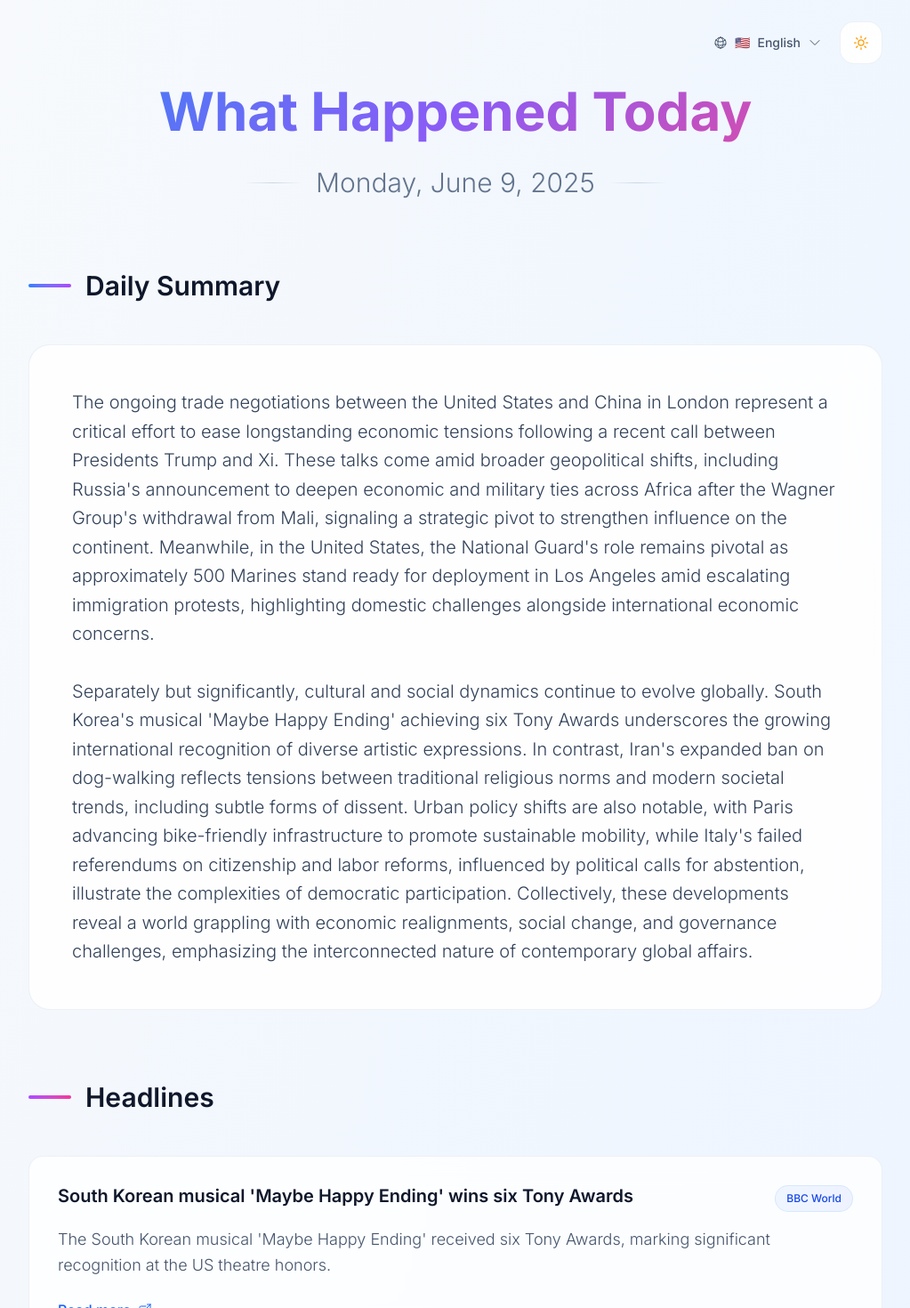
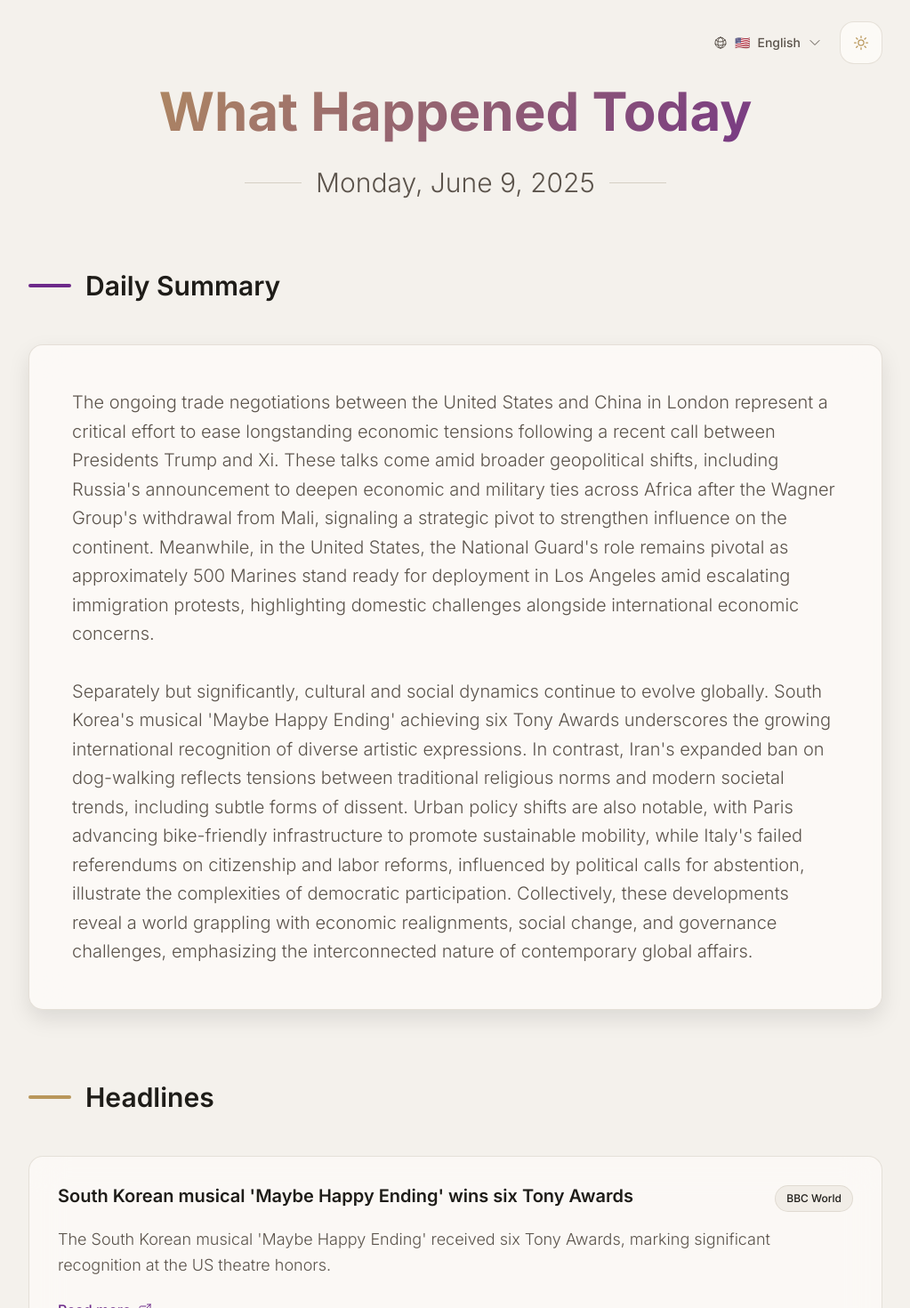
Before and after one commit to larosafrancesco289/what-happened-today, a Next.js app: page / in a window 1280 px wide. Shown: the top 1470 px of the page at 89% size, without its empty margins (128-1151 px from the left). Built offline with nearby package versions, Linux system fonts and the light colour scheme.

Commit message:
changed design

```diff
--- a/src/app/globals.css
+++ b/src/app/globals.css
@@ -1,6 +1,42 @@
 @import 'tailwindcss';
 
-@variant dark (&:where([data-theme="dark"], [data-theme="dark"] *));
+/* Tailwind v4 dark mode: map the `dark:` variant to both `.dark` and `[data-theme="dark"]` roots */
+@variant dark (&:where(.dark, .dark *), &:where([data-theme="dark"], [data-theme="dark"] *));
+
+/* Tailwind v4 token configuration via @theme */
+@theme {
+  /* Colors: Imperial Archive (light) / Deep Court (dark) */
+  --color-bg-light: #f4f1ec;
+  --color-bg-dark: #08070a;
+
+  --color-panel-light: #fdfbf8;
+  --color-panel-dark: #121017;
+
+  --color-muted-light: #f1ede7;
+  --color-muted-dark: #17131e;
+
+  --color-text-light: #1E1C18;
+  --color-text-dark: #F1EFEF;
+
+  --color-subtle-light: #5B534B;
+  --color-subtle-dark: #C8C3D1;
+
+  --color-accent-light: #B9975B;
+  --color-accent-dark: #D4AF37;
+
+  --color-accent2-light: #6D2A8A;
+  --color-accent2-dark: #5B2C6F;
+
+  --color-border-light: #d5cfc4;
+  --color-border-dark: #2E2533;
+
+  /* Radii */
+  --radius-xl: 16px;
+
+  /* Shadows */
+  --shadow-card: 0 10px 25px rgba(0,0,0,.1);
+  --shadow-cardDark: 0 8px 24px rgba(0,0,0,.45);
+}
 
 @layer base {
   html {
@@ -9,6 +45,15 @@
 
   body {
     font-feature-settings: "rlig" 1, "calt" 1;
+    font-family: var(--font-inter), ui-sans-serif, system-ui, -apple-system, Segoe UI, Roboto, Helvetica, Arial, "Apple Color Emoji", "Segoe UI Emoji";
+    /* Fallback base colors in case utilities are not applied yet */
+    background-color: var(--color-bg-light);
+    color: var(--color-text-light);
+  }
+  /* Dark theme base fallback */
+  :where(.dark, [data-theme="dark"]) body {
+    background-color: var(--color-bg-dark);
+    color: var(--color-text-dark);
   }
 
   /* Smooth theme transitions */
@@ -39,17 +84,17 @@
   }
 
   ::-webkit-scrollbar-track {
-    @apply bg-gray-100 dark:bg-slate-800;
+    @apply bg-muted-light dark:bg-muted-dark;
     transition: background-color 400ms cubic-bezier(0.4, 0, 0.2, 1);
   }
 
   ::-webkit-scrollbar-thumb {
-    @apply bg-gray-300 dark:bg-slate-600 rounded-full;
+    @apply bg-border-light dark:bg-border-dark rounded-full;
     transition: background-color 400ms cubic-bezier(0.4, 0, 0.2, 1);
   }
 
   ::-webkit-scrollbar-thumb:hover {
-    @apply bg-gray-400 dark:bg-slate-500;
+    @apply bg-subtle-light dark:bg-subtle-dark;
   }
 
   /* Modern glass morphism effects */
@@ -67,9 +112,27 @@
 /* Custom utilities */
 @layer utilities {
   .text-gradient {
-    background: linear-gradient(135deg, #3b82f6, #8b5cf6, #ec4899);
+    /* Accent gradient tuned for Neo‑Byzantine tokens */
+    background: linear-gradient(135deg, var(--color-accent-light), var(--color-accent2-light));
     background-clip: text;
     -webkit-background-clip: text;
     -webkit-text-fill-color: transparent;
   }
+
+  .font-mono-ui {
+    font-family: var(--font-jetbrains), ui-monospace, SFMono-Regular, Menlo, Monaco, Consolas, "Liberation Mono", "Courier New", monospace;
+  }
+
+  /* Accessible focus ring using accent tokens */
+  .focus-outline {
+    outline: 2px solid transparent;
+    outline-offset: 2px;
+  }
+  .focus-outline:focus-visible {
+    outline-color: var(--color-accent2-light);
+  }
+  :where(.dark) .focus-outline:focus-visible,
+  :where([data-theme="dark"]) .focus-outline:focus-visible {
+    outline-color: var(--color-accent2-dark);
+  }
 }
--- a/src/app/layout.tsx
+++ b/src/app/layout.tsx
@@ -1,11 +1,12 @@
 import type { Metadata } from "next";
-import { Inter } from "next/font/google";
+import { Inter, JetBrains_Mono as JetBrainsMono } from "next/font/google";
 import "./globals.css";
 import { ThemeProvider } from "@/components/ThemeProvider";
 import { LanguageProvider } from "@/contexts/LanguageContext";
 import { Analytics } from '@vercel/analytics/react';
 
-const inter = Inter({ subsets: ["latin"] });
+const inter = Inter({ subsets: ["latin"], variable: "--font-inter" });
+const jetbrains = JetBrainsMono({ subsets: ["latin"], variable: "--font-jetbrains" });
 
 export const metadata: Metadata = {
   title: "What Happened Today",
@@ -29,6 +30,10 @@ export const metadata: Metadata = {
 export const viewport = {
   width: "device-width",
   initialScale: 1,
+  themeColor: [
+    { media: "(prefers-color-scheme: light)", color: "#f4f1ec" },
+    { media: "(prefers-color-scheme: dark)", color: "#08070a" },
+  ],
 };
 
 export default function RootLayout({
@@ -38,7 +43,7 @@ export default function RootLayout({
 }>) {
   return (
     <html lang="en" className="scroll-smooth">
-      <body className={`${inter.className} antialiased`}>
+      <body className={`${inter.variable} ${jetbrains.variable} antialiased bg-bg-light text-text-light dark:bg-bg-dark dark:text-text-dark`}>
         <ThemeProvider>
           <LanguageProvider>
             {children}
--- a/src/app/page.tsx
+++ b/src/app/page.tsx
@@ -40,11 +40,11 @@ export default function HomePage() {
 
   if (loading) {
     return (
-      <div className="min-h-screen bg-gradient-to-br from-slate-50 via-blue-50 to-indigo-50 dark:from-slate-900 dark:via-slate-800 dark:to-slate-900">
+      <div className="min-h-screen bg-bg-light dark:bg-bg-dark">
         <AppHeader />
         <div className="max-w-4xl mx-auto px-4 py-16 text-center">
           <LoadingSpinner />
-          <p className="mt-4 text-slate-600 dark:text-slate-300">{t.common.loading}</p>
+          <p className="mt-4 text-subtle-light dark:text-subtle-dark">{t.common.loading}</p>
         </div>
       </div>
     );
@@ -52,18 +52,18 @@ export default function HomePage() {
 
   if (error) {
     return (
-      <div className="min-h-screen bg-gradient-to-br from-slate-50 via-blue-50 to-indigo-50 dark:from-slate-900 dark:via-slate-800 dark:to-slate-900">
+      <div className="min-h-screen bg-bg-light dark:bg-bg-dark">
         <AppHeader />
         <div className="max-w-4xl mx-auto px-4 py-16 text-center">
           <h1 className="text-4xl font-bold text-gradient mb-6">
             {t.summary.title}
           </h1>
-          <p className="text-xl text-red-600 dark:text-red-400 mb-8">
+          <p className="text-xl text-accent2-light dark:text-accent2-dark mb-8">
             {error}
           </p>
           <button
             onClick={() => window.location.reload()}
-            className="px-6 py-3 bg-blue-600 text-white rounded-lg hover:bg-blue-700 transition-colors"
+            className="px-6 py-3 bg-accent-light text-text-light rounded-xl hover:opacity-90 transition-colors border border-border-light"
           >
             {t.common.retry}
           </button>
@@ -74,16 +74,16 @@ export default function HomePage() {
 
   if (!data) {
     return (
-      <div className="min-h-screen bg-gradient-to-br from-slate-50 via-blue-50 to-indigo-50 dark:from-slate-900 dark:via-slate-800 dark:to-slate-900">
+      <div className="min-h-screen bg-bg-light dark:bg-bg-dark">
         <AppHeader />
         <div className="max-w-4xl mx-auto px-4 py-16 text-center">
           <h1 className="text-4xl font-bold text-gradient mb-6">
             {t.summary.noSummaryTitle}
           </h1>
-          <p className="text-xl text-slate-600 dark:text-slate-300 mb-8">
+          <p className="text-xl text-subtle-light dark:text-subtle-dark mb-8">
             {t.summary.noSummaryMessage}
           </p>
-          <p className="text-slate-500 dark:text-slate-400">
+          <p className="text-subtle-light dark:text-subtle-dark">
             {t.summary.noSummaryDescription}
           </p>
         </div>
@@ -92,7 +92,7 @@ export default function HomePage() {
   }
 
   return (
-    <div className="min-h-screen bg-gradient-to-br from-slate-50 via-blue-50 to-indigo-50 dark:from-slate-900 dark:via-slate-800 dark:to-slate-900">
+    <div className="min-h-screen bg-bg-light dark:bg-bg-dark">
       <AppHeader />
       <NewsSummary data={data} />
       <DateNavigation currentDate={today} />
--- a/src/components/LanguageSelector.tsx
+++ b/src/components/LanguageSelector.tsx
@@ -13,7 +13,7 @@ export default function LanguageSelector() {
     <div className="relative">
       <button
         onClick={() => setIsOpen(!isOpen)}
-        className="flex items-center gap-2 px-3 py-2 text-sm font-medium text-slate-600 dark:text-slate-300 hover:text-slate-900 dark:hover:text-white transition-colors rounded-lg hover:bg-slate-100 dark:hover:bg-slate-800"
+        className="focus-outline flex items-center gap-2 px-3 py-2 text-sm font-medium text-subtle-light dark:text-subtle-dark hover:text-text-light dark:hover:text-text-dark transition-colors rounded-xl hover:bg-muted-light dark:hover:bg-muted-dark"
         aria-label="Select language"
       >
         <GlobeAltIcon className="h-4 w-4" />
@@ -32,7 +32,7 @@ export default function LanguageSelector() {
           />
 
           {/* Dropdown */}
-          <div className="absolute right-0 mt-2 w-48 bg-white dark:bg-slate-800 rounded-lg shadow-lg border border-slate-200 dark:border-slate-700 z-20">
+          <div className="absolute right-0 mt-2 w-48 bg-panel-light dark:bg-panel-dark rounded-xl shadow-card dark:shadow-cardDark border border-border-light dark:border-border-dark z-20">
             <div className="py-1">
               {SUPPORTED_LANGUAGES.map((language) => (
                 <button
@@ -41,17 +41,17 @@ export default function LanguageSelector() {
                     setLanguage(language.code);
                     setIsOpen(false);
                   }}
-                  className={`w-full text-left px-4 py-2 text-sm hover:bg-slate-100 dark:hover:bg-slate-700 transition-colors ${
+                  className={`focus-outline w-full text-left px-4 py-2 text-sm hover:bg-muted-light dark:hover:bg-muted-dark transition-colors ${
                     currentLanguage.code === language.code
-                      ? 'bg-blue-50 dark:bg-blue-900/20 text-blue-600 dark:text-blue-400'
-                      : 'text-slate-700 dark:text-slate-300'
+                      ? 'bg-accent-light/10 dark:bg-accent-dark/10 text-text-light dark:text-text-dark'
+                      : 'text-subtle-light dark:text-subtle-dark'
                   }`}
                 >
                   <div className="flex items-center gap-3">
                     <span className="text-lg">{language.flag}</span>
                     <div>
-                      <div className="font-medium">{language.nativeName}</div>
-                      <div className="text-xs text-slate-500 dark:text-slate-400">{language.name}</div>
+                      <div className="font-medium text-text-light dark:text-text-dark">{language.nativeName}</div>
+                      <div className="text-xs text-subtle-light dark:text-subtle-dark">{language.name}</div>
                     </div>
                   </div>
                 </button>
--- a/src/components/LoadingSpinner.tsx
+++ b/src/components/LoadingSpinner.tsx
@@ -1,10 +1,10 @@
 export default function LoadingSpinner() {
   return (
     <div className="max-w-5xl mx-auto px-4 sm:px-6 lg:px-8 py-16 text-center">
-      <div className="inline-flex items-center justify-center w-12 h-12 rounded-2xl bg-white/90 dark:bg-slate-800/90 glass border border-slate-200/60 dark:border-slate-700/60 mb-6">
-        <div className="animate-spin rounded-full h-6 w-6 border-2 border-slate-200 dark:border-slate-700 border-t-blue-600 dark:border-t-blue-400"></div>
+      <div className="inline-flex items-center justify-center w-12 h-12 rounded-xl bg-panel-light/90 dark:bg-panel-dark/90 glass border border-border-light/60 dark:border-border-dark/60 mb-6">
+        <div className="animate-spin rounded-full h-6 w-6 border-2 border-border-light dark:border-border-dark border-t-accent-light dark:border-t-accent-dark"></div>
       </div>
-      <p className="text-lg text-slate-600 dark:text-slate-300 font-light">Loading today&apos;s summary...</p>
+      <p className="text-lg text-subtle-light dark:text-subtle-dark font-light">Loading today&apos;s summary...</p>
     </div>
   );
 }
--- a/src/components/NewsSummary.tsx
+++ b/src/components/NewsSummary.tsx
@@ -16,21 +16,21 @@ function HeadlineCard({ headline }: { headline: NewsHeadline }) {
 
   return (
     <article className="group relative">
-      <div className="absolute inset-0 bg-gradient-to-r from-blue-500/10 via-purple-500/10 to-pink-500/10 rounded-2xl opacity-0 group-hover:opacity-100 transition-opacity duration-500" />
-      <div className="relative bg-white/80 dark:bg-slate-800/80 glass border border-slate-200/60 dark:border-slate-700/60 rounded-2xl p-6 lg:p-8 hover:shadow-xl hover:shadow-slate-200/20 dark:hover:shadow-slate-900/40 hover:border-slate-300/80 dark:hover:border-slate-600/80 transition-all duration-500 ease-out hover:-translate-y-1">
+      <div className="absolute inset-0 bg-accent2-light/10 dark:bg-accent2-dark/10 rounded-xl opacity-0 group-hover:opacity-100 transition-opacity duration-500" />
+      <div className="relative bg-panel-light/80 dark:bg-panel-dark/80 glass border border-border-light/60 dark:border-border-dark/60 rounded-xl p-6 lg:p-8 hover:shadow-card dark:hover:shadow-cardDark hover:border-border-light dark:hover:border-border-dark transition-all duration-500 ease-out hover:-translate-y-1">
         <div className="flex flex-col gap-4">
           <div className="flex flex-col sm:flex-row sm:items-start sm:justify-between gap-3">
-            <h3 className="text-lg lg:text-xl font-semibold text-slate-900 dark:text-slate-100 leading-tight group-hover:text-slate-700 dark:group-hover:text-slate-200 transition-colors flex-1">
+            <h3 className="text-lg lg:text-xl font-semibold text-text-light dark:text-text-dark leading-tight transition-colors flex-1">
               {headline.title}
             </h3>
             <div className="flex-shrink-0">
-              <span className="inline-flex items-center px-3 py-1.5 rounded-full text-xs font-medium bg-gradient-to-r from-blue-50 to-indigo-50 text-blue-700 border border-blue-200/50 dark:from-blue-900/30 dark:to-indigo-900/30 dark:text-blue-300 dark:border-blue-800/50">
+              <span className="inline-flex items-center px-3 py-1.5 rounded-full text-xs font-medium bg-muted-light dark:bg-muted-dark text-text-light dark:text-text-dark border border-border-light/60 dark:border-border-dark/60">
                 {headline.source}
               </span>
             </div>
           </div>
 
-          <p className="text-slate-600 dark:text-slate-300 leading-relaxed text-base lg:text-lg font-light">
+          <p className="text-subtle-light dark:text-subtle-dark leading-relaxed text-base lg:text-lg font-light">
             {headline.summary}
           </p>
 
@@ -39,7 +39,7 @@ function HeadlineCard({ headline }: { headline: NewsHeadline }) {
               href={headline.link}
               target="_blank"
               rel="noopener noreferrer"
-              className="inline-flex items-center gap-2 text-blue-600 dark:text-blue-400 hover:text-blue-700 dark:hover:text-blue-300 font-medium text-sm lg:text-base transition-all duration-300 group/link hover:gap-3"
+              className="focus-outline inline-flex items-center gap-2 text-accent2-light dark:text-accent2-dark hover:opacity-90 font-medium text-sm lg:text-base transition-all duration-300 group/link hover:gap-3"
             >
               {t.summary.readMore}
               <ArrowTopRightOnSquareIcon className="w-4 h-4 transition-transform duration-300 group-hover/link:translate-x-0.5 group-hover/link:-translate-y-0.5" />
@@ -65,11 +65,11 @@ export default function NewsSummary({ data }: NewsSummaryProps) {
             {t.summary.title}
           </h1>
           <div className="flex items-center justify-center gap-4">
-            <div className="h-px w-16 bg-gradient-to-r from-transparent via-slate-300 dark:via-slate-600 to-transparent" />
-            <p className="text-xl sm:text-2xl lg:text-3xl text-slate-500 dark:text-slate-400 font-light">
+            <div className="h-px w-16 bg-border-light dark:bg-border-dark" />
+            <p className="text-xl sm:text-2xl lg:text-3xl text-subtle-light dark:text-subtle-dark font-light">
               {formatDate(data.date, currentLanguage.code)}
             </p>
-            <div className="h-px w-16 bg-gradient-to-r from-transparent via-slate-300 dark:via-slate-600 to-transparent" />
+            <div className="h-px w-16 bg-border-light dark:bg-border-dark" />
           </div>
         </div>
       </div>
@@ -77,17 +77,17 @@ export default function NewsSummary({ data }: NewsSummaryProps) {
       {/* Summary Section */}
       <section className="mb-16 lg:mb-20">
         <div className="flex items-center gap-4 mb-8 lg:mb-12">
-          <div className="w-12 h-1 bg-gradient-to-r from-blue-500 to-purple-500 rounded-full" />
-          <h2 className="text-2xl lg:text-3xl font-semibold text-slate-900 dark:text-slate-100">
+          <div className="w-12 h-1 rounded-full bg-accent2-light dark:bg-accent2-dark" />
+          <h2 className="text-2xl lg:text-3xl font-semibold text-text-light dark:text-text-dark">
             {currentLanguage.code === 'it' ? 'Riassunto Giornaliero' : 'Daily Summary'}
           </h2>
         </div>
 
         <div className="relative group">
-          <div className="absolute inset-0 bg-gradient-to-br from-blue-500/5 via-purple-500/5 to-pink-500/5 rounded-3xl" />
-          <div className="relative bg-white/90 dark:bg-slate-800/90 glass border border-slate-200/60 dark:border-slate-700/60 rounded-3xl p-8 lg:p-12 space-y-8">
+          <div className="absolute inset-0 bg-accent2-light/5 dark:bg-accent2-dark/5 rounded-xl" />
+          <div className="relative bg-panel-light/90 dark:bg-panel-dark/90 glass border border-border-light/60 dark:border-border-dark/60 rounded-xl p-8 lg:p-12 space-y-8 shadow-card dark:shadow-cardDark">
             {summaryParagraphs.map((paragraph: string, index: number) => (
-              <p key={index} className="text-slate-700 dark:text-slate-300 leading-relaxed text-lg lg:text-xl font-light">
+              <p key={index} className="text-subtle-light dark:text-subtle-dark leading-relaxed text-lg lg:text-xl font-light">
                 {paragraph}
               </p>
             ))}
@@ -98,8 +98,8 @@ export default function NewsSummary({ data }: NewsSummaryProps) {
       {/* Headlines Section */}
       <section>
         <div className="flex items-center gap-4 mb-8 lg:mb-12">
-          <div className="w-12 h-1 bg-gradient-to-r from-purple-500 to-pink-500 rounded-full" />
-          <h2 className="text-2xl lg:text-3xl font-semibold text-slate-900 dark:text-slate-100">
+          <div className="w-12 h-1 rounded-full bg-accent-light" />
+          <h2 className="text-2xl lg:text-3xl font-semibold text-text-light dark:text-text-dark">
             {t.summary.headlines}
           </h2>
         </div>
--- a/src/components/ThemeProvider.tsx
+++ b/src/components/ThemeProvider.tsx
@@ -37,8 +37,9 @@ export function ThemeProvider({ children }: { children: React.ReactNode }) {
     const initialTheme = getInitialTheme();
     setTheme(initialTheme);
 
-    // Apply theme using data-theme attribute for Tailwind v4
+    // Apply theme to root: set data-theme and toggle class for Tailwind darkMode: 'class'
     document.documentElement.setAttribute('data-theme', initialTheme);
+    document.documentElement.classList.toggle('dark', initialTheme === 'dark');
 
     // Enable transitions after a brief delay
     const timer = setTimeout(() => {
@@ -55,8 +56,9 @@ export function ThemeProvider({ children }: { children: React.ReactNode }) {
     // Save to localStorage
     localStorage.setItem('theme', newTheme);
 
-    // Apply theme using data-theme attribute
+    // Apply theme to root: set data-theme and toggle class for Tailwind darkMode: 'class'
     document.documentElement.setAttribute('data-theme', newTheme);
+    document.documentElement.classList.toggle('dark', newTheme === 'dark');
   };
 
   // Prevent hydration mismatch
--- a/src/components/ThemeToggle.tsx
+++ b/src/components/ThemeToggle.tsx
@@ -14,7 +14,7 @@ export default function ThemeToggle() {
   // Don't render anything until mounted to avoid hydration mismatch
   if (!mounted) {
     return (
-      <div className="h-12 w-12 rounded-2xl bg-white/90 dark:bg-slate-800/90 glass border border-slate-200/60 dark:border-slate-700/60 animate-pulse" />
+      <div className="h-12 w-12 rounded-xl bg-panel-light/90 dark:bg-panel-dark/90 glass border border-border-light/60 dark:border-border-dark/60 animate-pulse" />
     );
   }
 
@@ -27,13 +27,13 @@ function ThemeToggleClient() {
   return (
     <button
       onClick={toggleTheme}
-      className="group relative inline-flex h-12 w-12 items-center justify-center rounded-2xl bg-white/90 dark:bg-slate-800/90 glass border border-slate-200/60 dark:border-slate-700/60 hover:border-slate-300/80 dark:hover:border-slate-600/80 hover:bg-white/95 dark:hover:bg-slate-800/95 transition-all duration-300 ease-out hover:scale-105 active:scale-95 hover:shadow-lg hover:shadow-slate-200/20 dark:hover:shadow-slate-900/40"
+      className="focus-outline group relative inline-flex h-12 w-12 items-center justify-center rounded-xl bg-panel-light/90 dark:bg-panel-dark/90 glass border border-border-light/60 dark:border-border-dark/60 hover:bg-panel-light dark:hover:bg-panel-dark transition-all duration-300 ease-out hover:scale-105 active:scale-95 hover:shadow-card dark:hover:shadow-cardDark"
       aria-label={`Switch to ${theme === 'light' ? 'dark' : 'light'} mode`}
     >
       <div className="relative">
         {/* Sun Icon */}
         <SunIcon
-          className={`h-5 w-5 text-amber-500 transition-all duration-300 ease-out ${
+          className={`h-5 w-5 text-accent-light transition-all duration-300 ease-out ${
             theme === 'dark'
               ? 'opacity-0 scale-0 rotate-90'
               : 'opacity-100 scale-100 rotate-0'
@@ -42,7 +42,7 @@ function ThemeToggleClient() {
 
         {/* Moon Icon */}
         <MoonIcon
-          className={`absolute inset-0 h-5 w-5 text-indigo-500 dark:text-blue-400 transition-all duration-300 ease-out ${
+          className={`absolute inset-0 h-5 w-5 text-accent2-light dark:text-accent2-dark transition-all duration-300 ease-out ${
             theme === 'light'
               ? 'opacity-0 scale-0 -rotate-90'
               : 'opacity-100 scale-100 rotate-0'
@@ -51,7 +51,7 @@ function ThemeToggleClient() {
       </div>
 
       {/* Hover glow effect */}
-      <div className="absolute inset-0 rounded-2xl bg-gradient-to-r from-amber-400/10 to-orange-400/10 opacity-0 group-hover:opacity-100 transition-opacity duration-300 dark:from-blue-400/10 dark:to-indigo-400/10" />
+      <div className="absolute inset-0 rounded-xl bg-accent-light/10 dark:bg-accent-dark/10 opacity-0 group-hover:opacity-100 transition-opacity duration-300" />
     </button>
   );
 }
```
Also changed, not shown: src/app/[date]/page.tsx (+9 -9 lines), src/app/not-found.tsx (+5 -5 lines), src/components/DateNavigation.tsx (+12 -12 lines).
